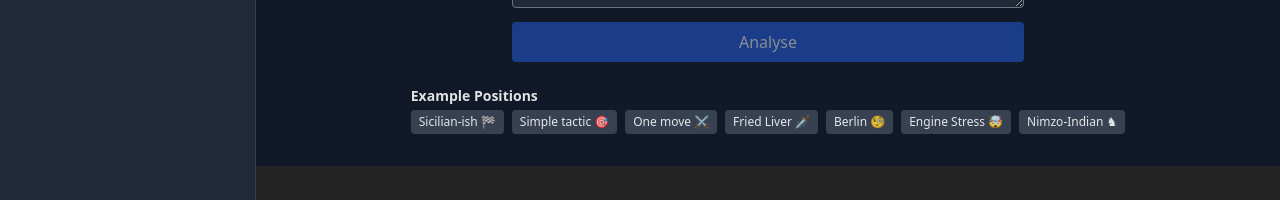
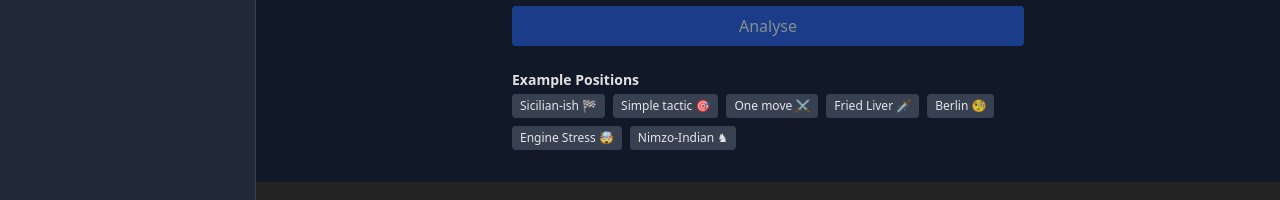
Before and after one commit to mattslight/blunderfixer-react, a React (Vite) app: page /analyse/position in a window 1280 px wide. Shown: the part 452-652 px from the top of the page. Built offline with nearby package versions, Linux system fonts and the light colour scheme; no server answers.

Commit message:
Fix malformatted FEN

```diff
--- a/src/pages/AnalysePosition/ExamplePositions.jsx
+++ b/src/pages/AnalysePosition/ExamplePositions.jsx
@@ -1,6 +1,6 @@
 export default function ExamplePositions({ setFEN, setBoardFEN }) {
   return (
-    <div>
+    <div className="max-w-lg">
       <h2 className="mb-1 text-sm font-semibold">Example Positions</h2>
       <div className="flex flex-wrap gap-2">
         {[
@@ -12,7 +12,10 @@ export default function ExamplePositions({ setFEN, setBoardFEN }) {
             'Simple tactic 🎯',
             '4kb1r/p4ppp/4q3/8/8/1B6/PPP2PPP/2KR4 w - - 0 1',
           ],
-          ['One move ⚔️', '5k1r/2q3p1/p3p2p/1B3p1Q/n4P2/6P1/bbP2N1P/1K1RR3'],
+          [
+            'One move ⚔️',
+            '5k1r/2q3p1/p3p2p/1B3p1Q/n4P2/6P1/bbP2N1P/1K1RR3 w - - 0 1',
+          ],
           [
             'Fried Liver 🗡️',
             'r1bqkb1r/ppp2Npp/2n5/3np3/2B5/8/PPPP1PPP/RNBQK2R b KQkq - 0 6',
```
